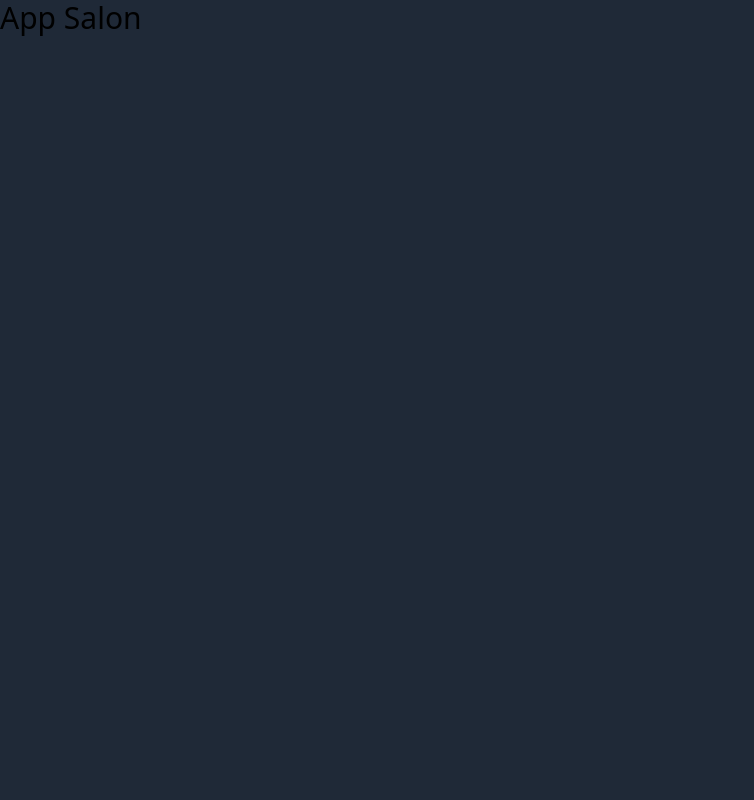
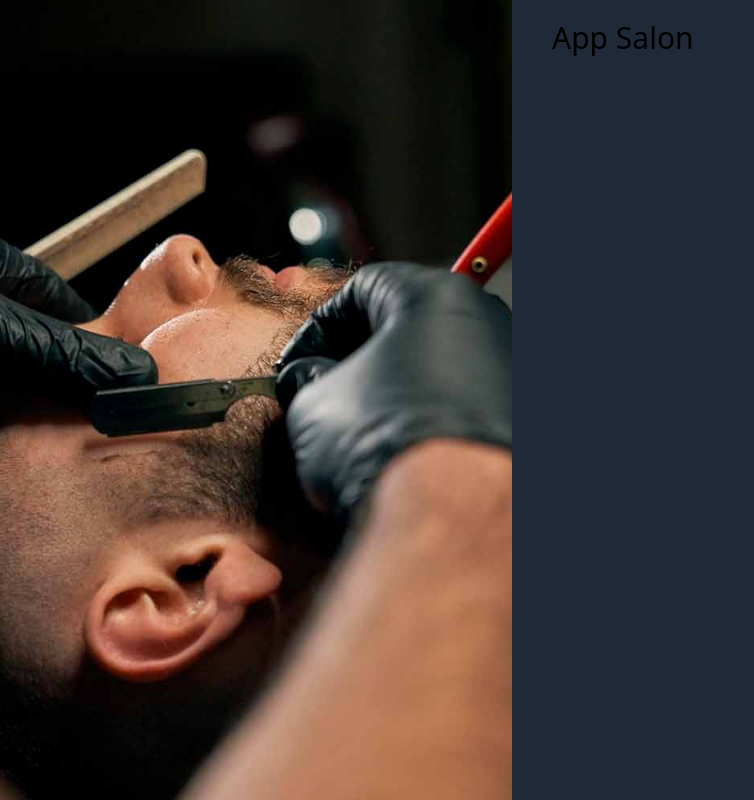
Before and after one commit to Jair-vet/Salon-App-Frontend, a Vue app: page / in a window 1280 px wide. Shown: the whole page, without its empty margins (0-754 px from the left). Built offline with nearby package versions, Linux system fonts and the light colour scheme.

Commit message:
Add the image background

```diff
--- a/src/App.vue
+++ b/src/App.vue
@@ -3,5 +3,11 @@ import { RouterLink, RouterView } from 'vue-router'
 </script>
 
 <template>
-  <RouterView />
+  <div class="md:flex h-screen">
+    <div class="h-64 md:h-auto bg-cover bg-center md:w-2/5 bg-app"></div>
+
+    <div class="md:w-2/4 px-10 py-5 min-h-full overflow-y-scroll">
+      <RouterView />
+    </div>
+  </div>
 </template>
--- a/tailwind.config.js
+++ b/tailwind.config.js
@@ -8,6 +8,9 @@ export default {
   ],
   theme: {
     extend: {
+      backgroundImage: {
+        'app' : "url('/img/1.jpg')"
+      }
       // colors: {
       //   "vtd-primary": colors.green
       // }
```
Also changed, not shown: public/img/1.jpg (added).
